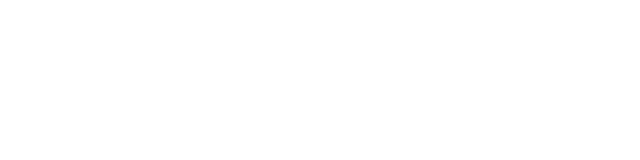
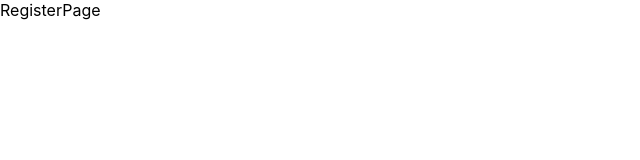
Before and after one commit to Hyper-CodeSpirit/Hyper-Frontend, a React (Create React App) app: page /signup in a window 1280 px wide. Before the commit this address had no page. Shown: the top 160 px of the page, without its empty margins (0-640 px from the left). Built offline with nearby package versions, Linux system fonts and the light colour scheme.

Commit message:
init authentication pages

```diff
--- /dev/null
+++ b/src/pages/authentication/login/Login.jsx
@@ -0,0 +1,9 @@
+import React from 'react'
+
+const LoginPage = () => {
+  return (
+    <div>LoginPage</div>
+  )
+}
+
+export default LoginPage
--- /dev/null
+++ b/src/pages/authentication/register/Register.jsx
@@ -0,0 +1,9 @@
+import React from 'react'
+
+const RegisterPage = () => {
+  return (
+    <div>RegisterPage</div>
+  )
+}
+
+export default RegisterPage
--- a/src/routes/public_routes.js
+++ b/src/routes/public_routes.js
@@ -1,11 +1,16 @@
 import { Route } from "react-router-dom";
 import Homepage from "../pages/homepage/Homepage";
+import LoginPage from "../pages/authentication/login/Login";
+import RegisterPage from "../pages/authentication/register/Register";
+
 
 function PublicRoutes() {
     return (
         <>
-            <Route path="/home" element={<Homepage />} />
-        </>
+            <Route path="/" element={<Homepage />} />
+            <Route path="/signin" element={<LoginPage />} />
+            <Route path="/signup" element={<RegisterPage />} />
+            </>
     );
 }
 
```
Also changed, not shown: src/pages/authentication/authentication.scss (added).
